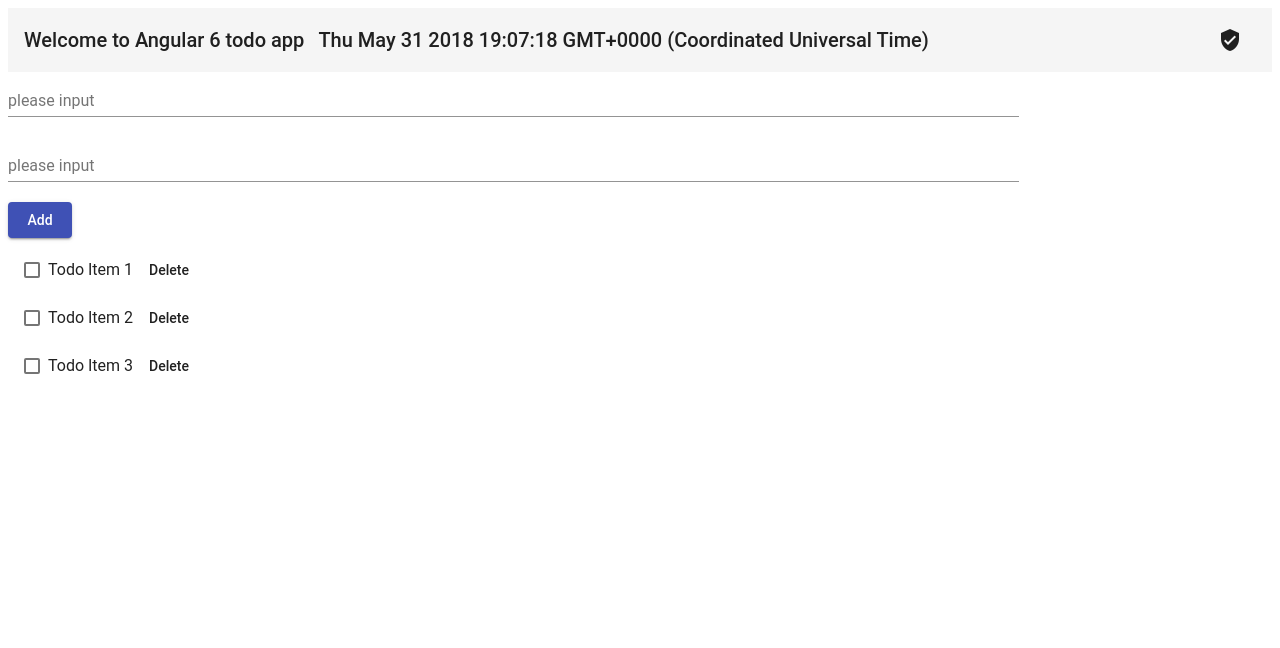
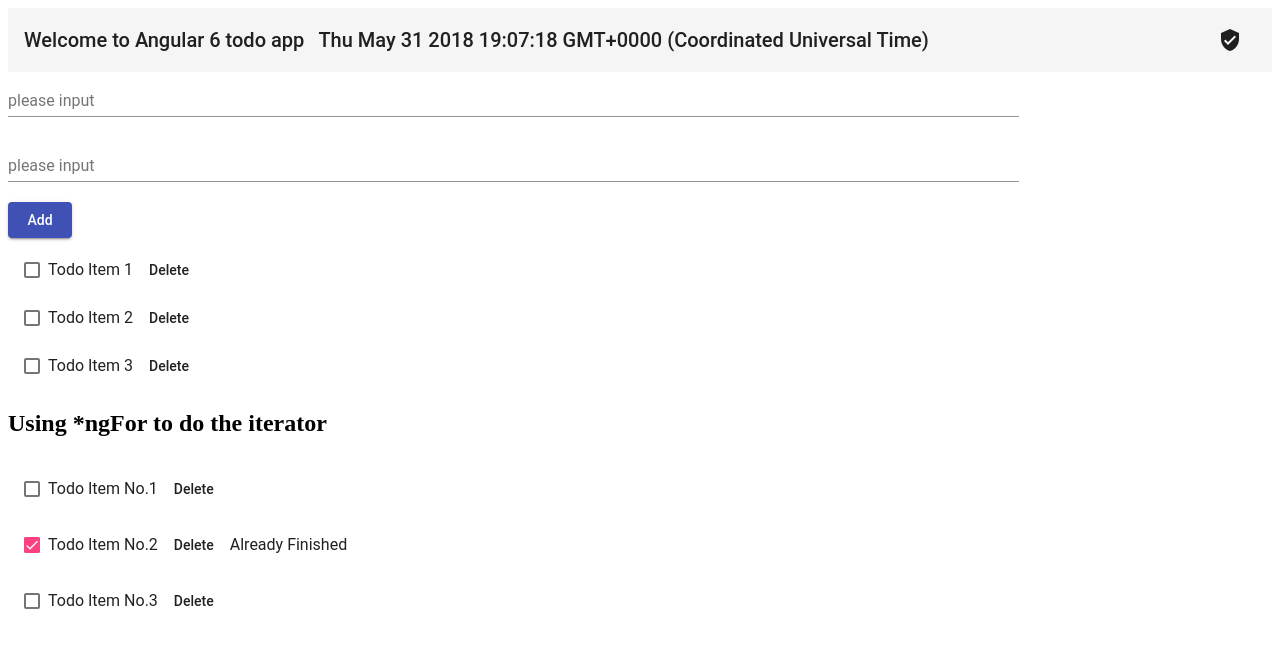
Before and after one commit to sawyerbutton/Angular6_ReLearning, an Angular app: page / in a window 1280 px wide. Shown: the top 648 px of the page. Built offline with nearby package versions, Linux system fonts and the light colour scheme.

Commit message:
added a @Input @Output *ngFor *ngIf and eventEmitter and emit

```diff
--- a/src/app/add-form/add-form.component.ts
+++ b/src/app/add-form/add-form.component.ts
@@ -1,4 +1,4 @@
-import { Component, OnInit } from '@angular/core';
+import { Component, OnInit, Output, EventEmitter} from '@angular/core';
 
 @Component({
   selector: 'app-add-form',
@@ -6,6 +6,8 @@ import { Component, OnInit } from '@angular/core';
   styleUrls: ['./add-form.component.css']
 })
 export class AddFormComponent implements OnInit {
+  // addTodoItem is a event emitter to emit data to the parent component by $event
+  @Output() addTodoItem = new EventEmitter();
   // placeholder is using for property binding, from component to dom
   public placeholder = 'please input';
   constructor() { }
@@ -15,8 +17,11 @@ export class AddFormComponent implements OnInit {
   ngOnInit() {
   }
   // when using typescript, we can declare that $event is mouse event to avoid mistake, and this is a one way binding form dom to component
+  //
   public addTodo($event: MouseEvent) {
     console.log('Button has been clicked', this.todoText, this.todoText2);
+    // emit param this.todoText2, it will become<app-add-form (addtodoitem)="addTodo($event)"></app-add-form> $event part
+    this.addTodoItem.emit(this.todoText2);
   }
   // when input control hit the input event - input property, it will trigger the changeTodoText function with a event param
   // this is a cumbersome way to do the two way binding
--- a/src/app/app.component.html
+++ b/src/app/app.component.html
@@ -1,4 +1,4 @@
 <!--The content below is only a placeholder and can be replaced.-->
 <app-header></app-header>
-<app-add-form></app-add-form>
-<app-todo-items></app-todo-items>
+<app-add-form (addTodoItem)="addTodoItem($event)"></app-add-form>
+<app-todo-items [items]="todoItems"></app-todo-items>
--- a/src/app/app.component.ts
+++ b/src/app/app.component.ts
@@ -1,4 +1,6 @@
 import { Component } from '@angular/core';
+import { TodoItem} from './shared/todo-item';
+
 
 @Component({
   selector: 'app-root',
@@ -6,5 +8,28 @@ import { Component } from '@angular/core';
   styleUrls: ['./app.component.css']
 })
 export class AppComponent {
-  title = 'app';
+  // adding the basic data
+  todoItems: TodoItem[] = [{
+    id: 1,
+    value: 'Todo Item No.1',
+    done: false
+  }, {
+    id: 2,
+    value: 'Todo Item No.2',
+    done: true
+  }, {
+    id: 3,
+    value: 'Todo Item No.3',
+    done: false
+  }];
+  // outPut function
+  public addTodoItem(text: string) {
+    this.todoItems.push(
+      {
+        id: new Date().getTime(),
+        value: text,
+        done: false
+      }
+    );
+  }
 }
--- /dev/null
+++ b/src/app/shared/todo-item.ts
@@ -0,0 +1,9 @@
+ // Interface belongs to typeScript and give javascript's object a type
+ // in order to check weather the input type is correct of not when passing the value
+
+
+ export interface TodoItem {
+  id: number;
+  value: string;
+  done: boolean;
+}
--- a/src/app/todo-items/todo-items.component.html
+++ b/src/app/todo-items/todo-items.component.html
@@ -1,5 +1,13 @@
+<!--normal way to do the list can not iterative-->
 <mat-list>
   <mat-list-item><mat-checkbox>Todo Item 1</mat-checkbox><a mat-button>Delete</a></mat-list-item>
   <mat-list-item><mat-checkbox>Todo Item 2</mat-checkbox><a mat-button>Delete</a></mat-list-item>
   <mat-list-item><mat-checkbox>Todo Item 3</mat-checkbox><a mat-button>Delete</a></mat-list-item>
 </mat-list>
+<!--using ng-for to do the iterator-->
+<h2>Using *ngFor to do the iterator</h2>
+<mat-list *ngFor="let item of items">
+  <!--item still belongs to items which need to use at least one way binding{{}}-->
+  <!--use *ngIf to do the decide the span label will be created or not-->
+  <mat-list-item ><mat-checkbox [checked]="item.done" id="item.id">{{item.value}}</mat-checkbox><a mat-button>Delete</a><span *ngIf="item.done">Already Finished</span></mat-list-item>
+</mat-list>
--- a/src/app/todo-items/todo-items.component.ts
+++ b/src/app/todo-items/todo-items.component.ts
@@ -1,4 +1,5 @@
-import { Component, OnInit } from '@angular/core';
+import {Component, Input, OnInit} from '@angular/core';
+import {TodoItem} from '../shared/todo-item';
 
 @Component({
   selector: 'app-todo-items',
@@ -6,7 +7,8 @@ import { Component, OnInit } from '@angular/core';
   styleUrls: ['./todo-items.component.css']
 })
 export class TodoItemsComponent implements OnInit {
-
+  @Input() items: TodoItem[];
+  // also can use @Input('xxx') to adjust the value passed in
   constructor() { }
 
   ngOnInit() {
```
